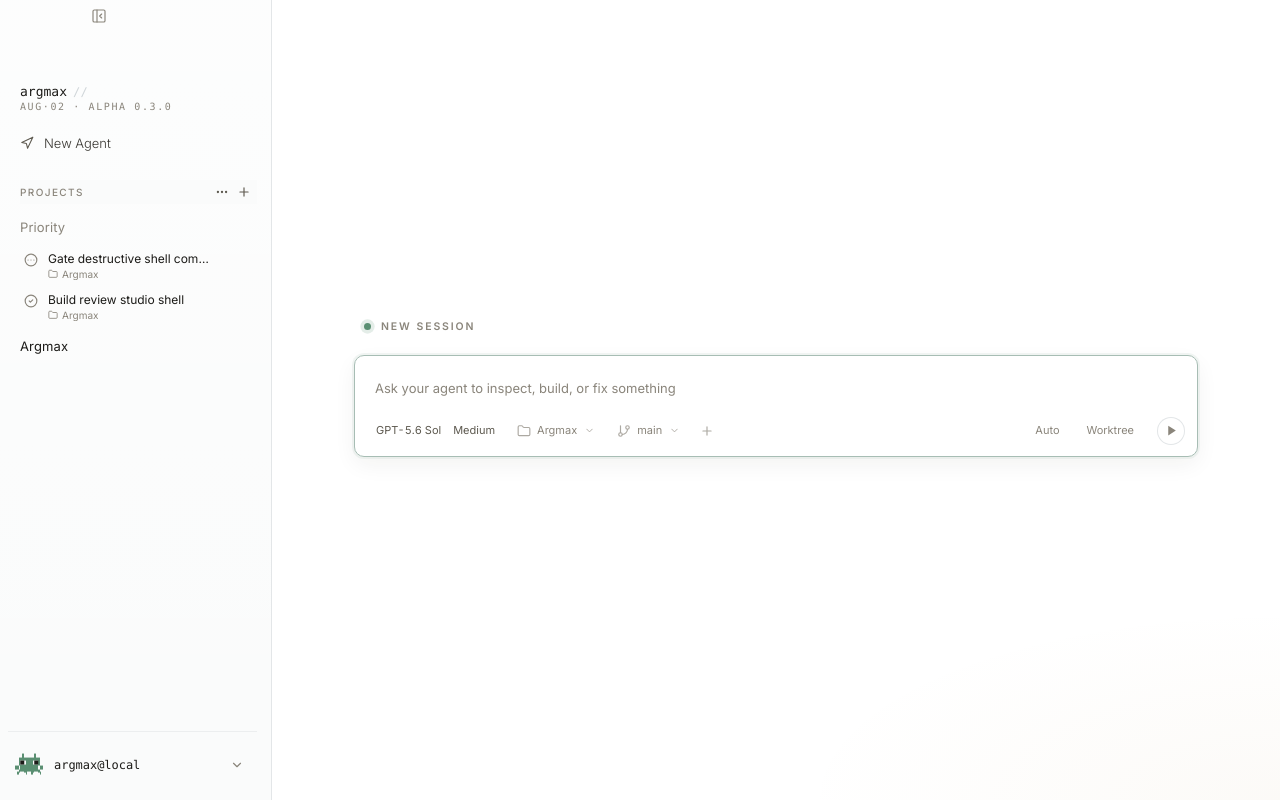
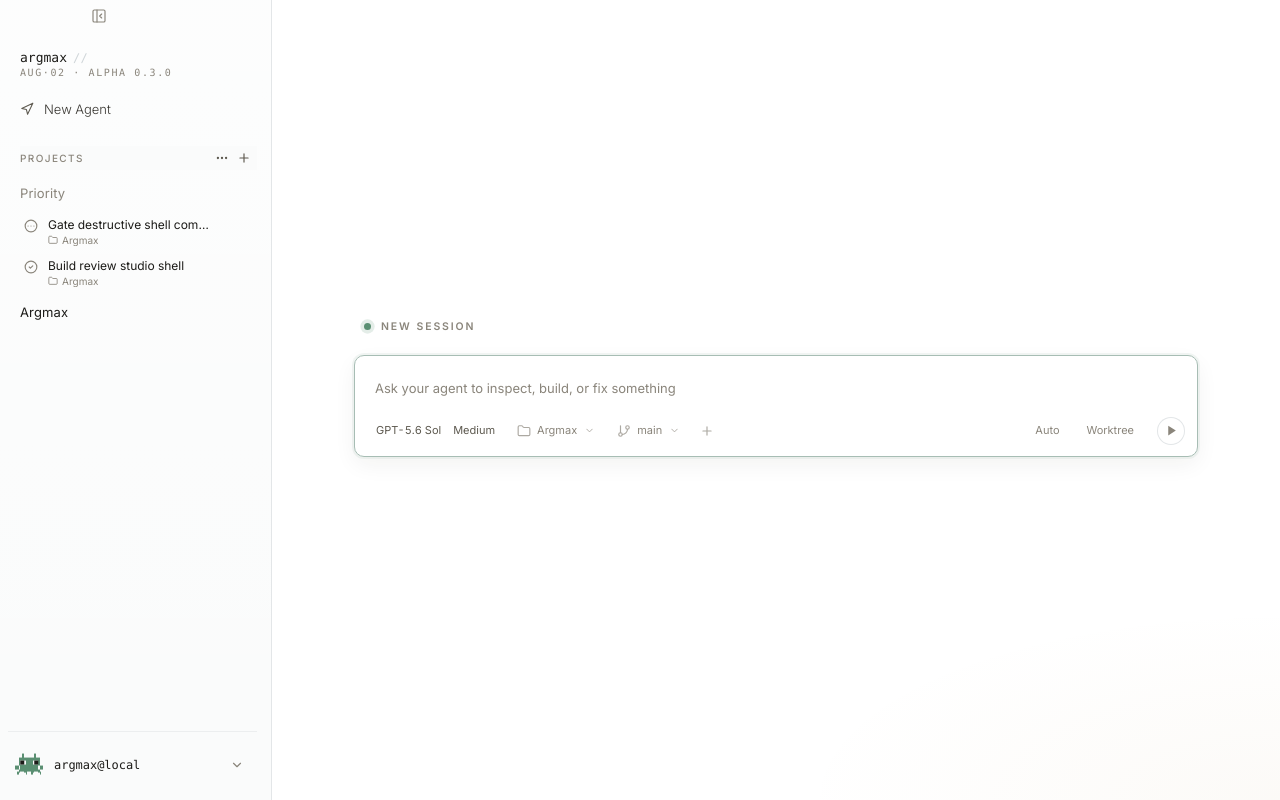
Before and after one commit to adamthuvesen/argmax, a React (Vite) app: page / in a window 1280 px wide. Built offline with nearby package versions, Linux system fonts and the light colour scheme; what @leeoniya/ufuzzy would draw is missing.

Commit message:
style(renderer): scroll model picker and tighten nameplate

```diff
--- a/src/renderer/styles/chat-chrome.css
+++ b/src/renderer/styles/chat-chrome.css
@@ -573,14 +573,14 @@
 
 .model-picker-popover {
   min-width: 220px;
-  /* Taller than the generic picker so the full model list fits with little or
-     no scrolling. Opens upward in-session, so there's room above the composer. */
-  max-height: 440px;
+  /* Keep the growing provider catalog compact; the list scrolls within the
+     popover instead of stretching across most of the workspace. */
+  max-height: 320px;
 }
 
-/* Launcher opens downward — keep the same taller cap but stay inside the viewport. */
+/* Launcher opens downward, so keep the compact cap inside the viewport. */
 .composer-context .model-picker-popover {
-  max-height: min(440px, calc(100dvh - 96px));
+  max-height: min(320px, calc(100dvh - 96px));
 }
 
 /* Two-panel model picker: a flat model list plus a right-side Speed submenu
--- a/src/renderer/styles/settings-controls.css
+++ b/src/renderer/styles/settings-controls.css
@@ -232,7 +232,7 @@
 
 .settings-model-picker .model-picker-popover {
   min-width: min(220px, calc(100vw - 48px));
-  max-height: min(440px, calc(100dvh - 180px));
+  max-height: min(320px, calc(100dvh - 180px));
 }
 
 .settings-model-picker .model-speed-popover {
--- a/src/renderer/styles/shell-layout.css
+++ b/src/renderer/styles/shell-layout.css
@@ -101,9 +101,8 @@
 .sidebar-nameplate {
   display: grid;
   gap: 2px;
-  /* Clear air below the traffic-light row before the nameplate starts — the
-     top-left should breathe, not crowd the window controls. */
-  margin: 34px 12px 16px;
+  /* `.window-controls` already clears the macOS traffic-light row. */
+  margin: 0 12px 16px;
   user-select: none;
 }
 
```
